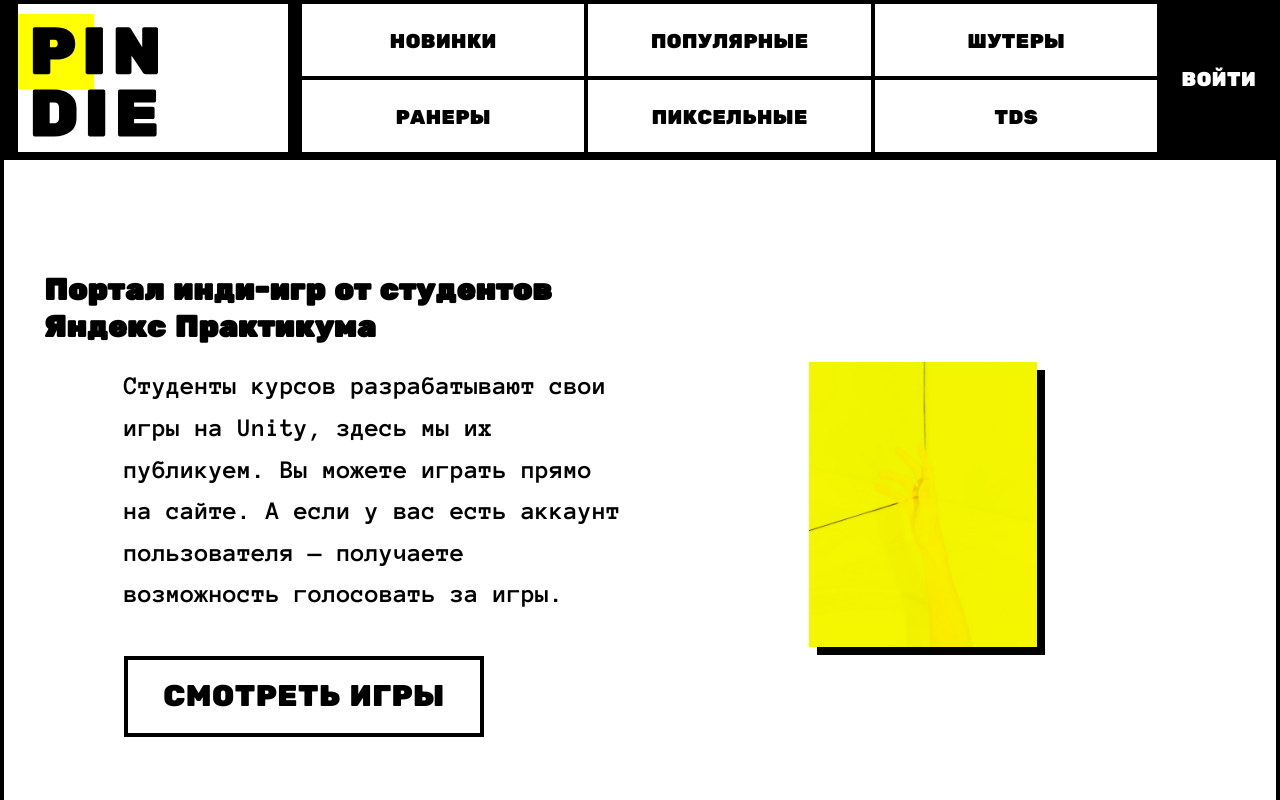
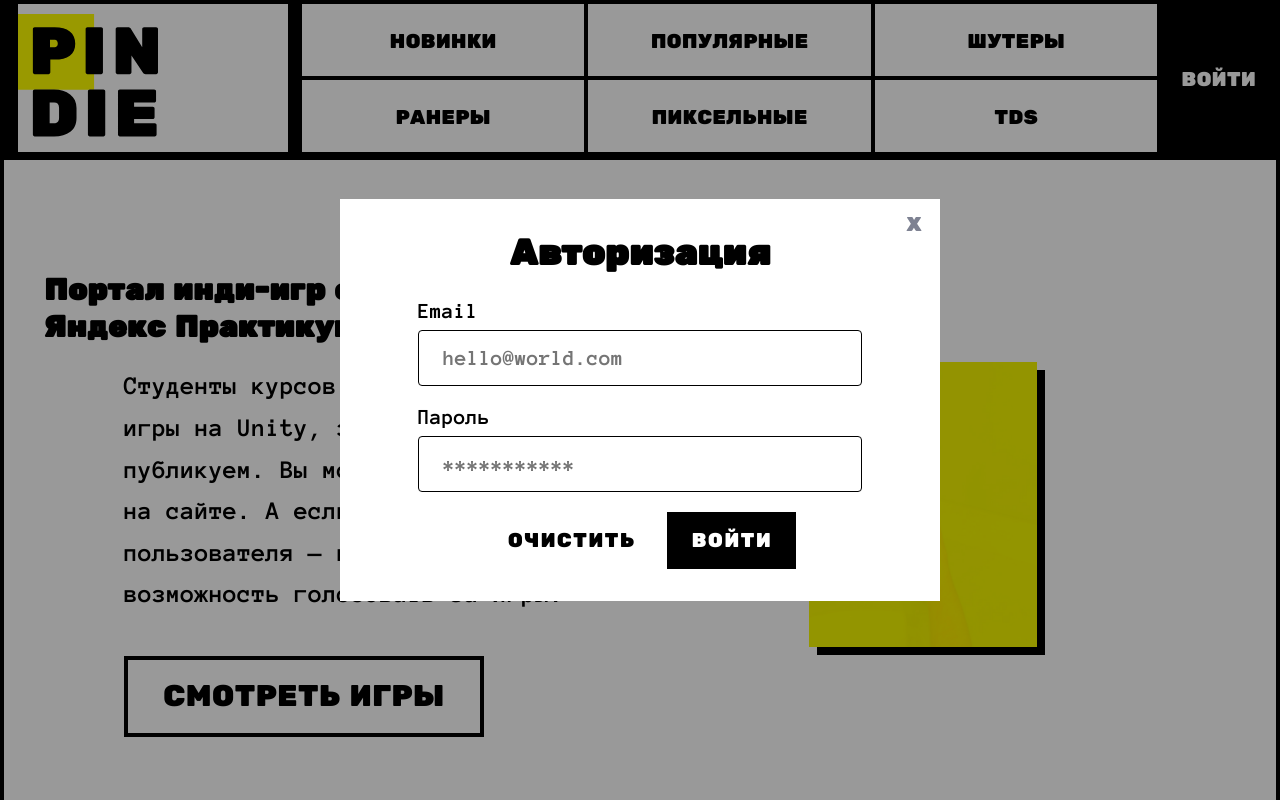
Before and after one commit to k0Daniel/YandexPracticumReact, a Next.js app: page / in a window 1280 px wide. Both pictures are taken after a click on the button "ВОЙТИ". Shown: the top 800 px of the page. Built offline with nearby package versions, Linux system fonts and the light colour scheme.

Commit message:
add: popup for signin button

```diff
--- a/app/Components/Header/Header.jsx
+++ b/app/Components/Header/Header.jsx
@@ -1,6 +1,20 @@
+'use client';
+import { useState } from 'react';
 import Styles from './Header.module.css';
+import { Overlay } from '../Overlay/Overlay';
+import { Popup } from '../Popup/Popup';
+import { AuthForm } from '../AuthForm/AuthForm';
 
 export const Header = () => {
+	const [popupIsOpened, setPopupIsOpened] = useState(false);
+
+	const openPopup = () => {
+		setPopupIsOpened(true);
+	};
+	const closePopup = () => {
+		setPopupIsOpened(false);
+	};
+
 	return (
 		<header className={Styles['header']}>
 			<a href='./index.html' className={Styles['logo']}>
@@ -40,9 +54,18 @@ export const Header = () => {
 					</li>
 				</ul>
 				<div className={Styles['auth']}>
-					<button className={Styles['auth__button']}>Войти</button>
+					<button className={Styles['auth__button']} onClick={openPopup}>
+						Войти
+					</button>
 				</div>
 			</nav>
+			<Overlay isOpened={popupIsOpened} onClose={closePopup} />
+			<Popup
+				isOpened={popupIsOpened}
+				onClose={closePopup}
+			>
+				<AuthForm isOpened={popupIsOpened} onClose={closePopup} />
+			</Popup>
 		</header>
 	);
 };
--- a/app/Components/Overlay/Overlay.jsx
+++ b/app/Components/Overlay/Overlay.jsx
@@ -1,5 +1,10 @@
 import Styles from './Overlay.module.css';
 
 export const Overlay = props => {
-	return <div className={`${Styles['overlay']} ${Styles['overlay_is-opened']}`}></div>;
+	return (
+		<div
+			className={`${Styles['overlay']} ${props.isOpened && Styles['overlay_is-opened']}`}
+			onClick={props.onClose}
+		></div>
+	);
 };
--- a/app/Components/Popup/Popup.jsx
+++ b/app/Components/Popup/Popup.jsx
@@ -2,8 +2,8 @@ import Styles from './Popup.module.css';
 
 export const Popup = props => {
 	return (
-		<div className={`${Styles['popup']} ${Styles['popup_is-opened']}`}>
-			<button className={Styles['close']}>
+		<div className={`${Styles['popup']} ${props.isOpened && Styles['popup_is-opened']}`}>
+			<button className={Styles['close']} onClick={props.onClose}>
 				<svg className={Styles['close-icon']} xmlns='http://www.w3.org/2000/svg' fill='none' viewBox='0 0 16 25'>
 					<path
 						fill='#7E8292'
```
